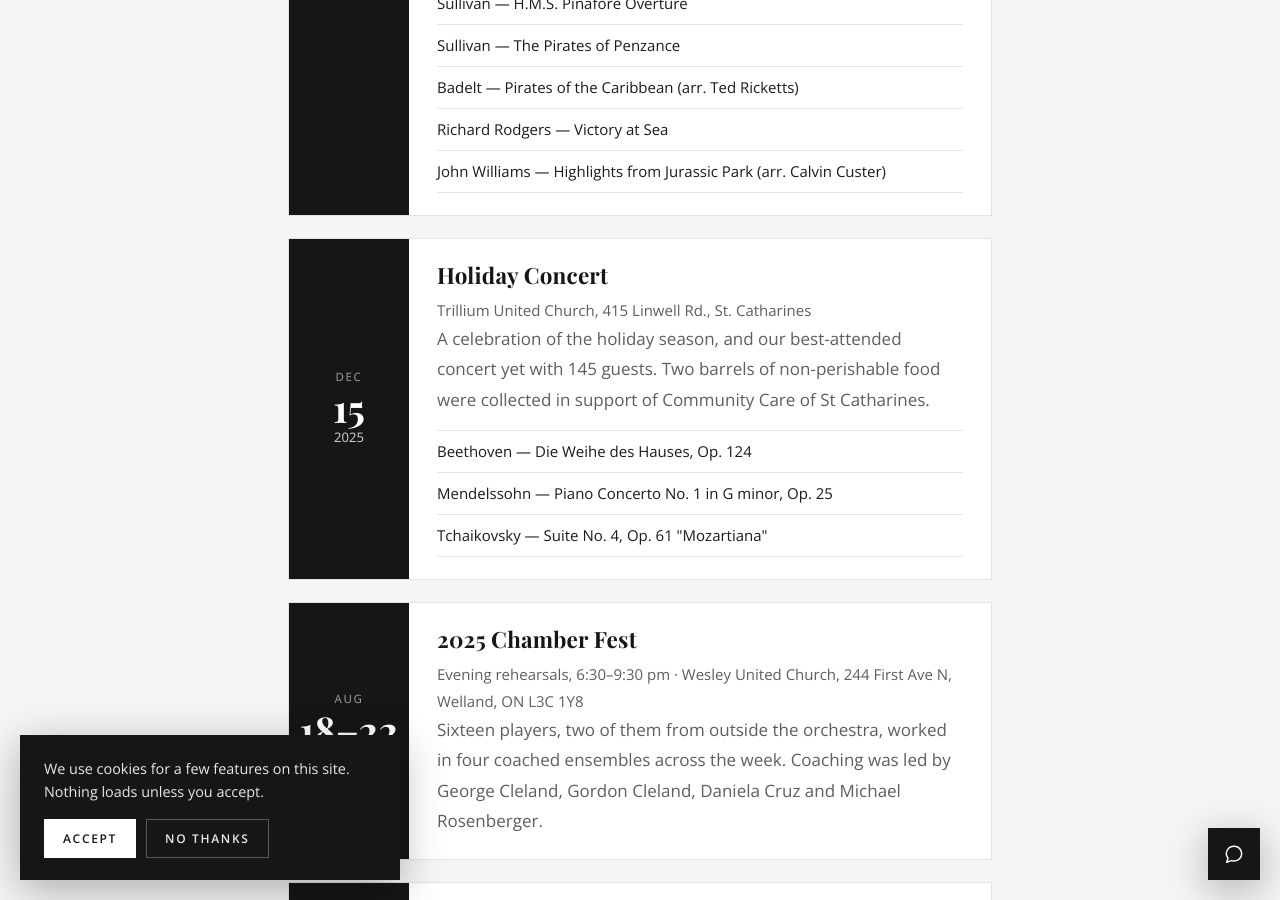
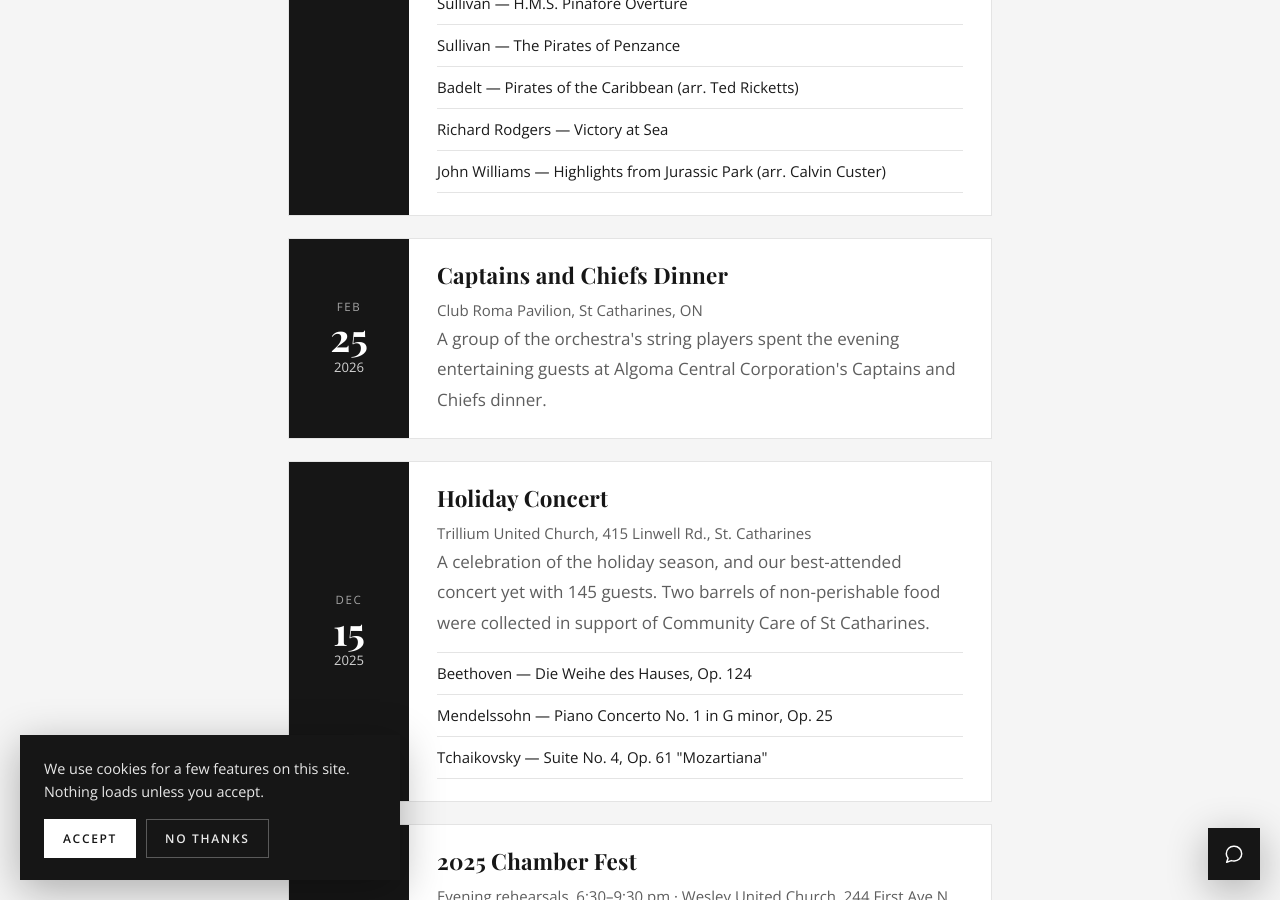
Before and after one commit to peninsulaorchestra/peninsulaorchestra.github.io, a Jekyll site: the page built from events.html, in a window 1280 px wide and 900 px high, scrolled down 2709 px. Built offline with Jekyll 4.4.1, drawn with Linux system fonts in a browser that asks for light colours.

Commit message:
Add the Captains and Chiefs dinner (#23)
* Add the Captains and Chiefs dinner

Co-Authored-By: Claude Opus 5 (1M context) <noreply@anthropic.com>

* Describe the Captains and Chiefs dinner as it actually was

Co-Authored-By: Claude Opus 5 (1M context) <noreply@anthropic.com>

---------

Co-authored-by: Claude Opus 5 (1M context) <noreply@anthropic.com>

```diff
--- a/_data/past_events.yml
+++ b/_data/past_events.yml
@@ -58,6 +58,14 @@
     - Badelt — Pirates of the Caribbean (arr. Ted Ricketts)
     - Richard Rodgers — Victory at Sea
     - John Williams — Highlights from Jurassic Park (arr. Calvin Custer)
+
+- title: Captains and Chiefs Dinner
+  date: 2026-02-25
+  venue: Club Roma Pavilion
+  address: St Catharines, ON
+  description: >-
+    A group of the orchestra's string players spent the evening entertaining
+    guests at Algoma Central Corporation's Captains and Chiefs dinner.
 
 - title: Holiday Concert
   date: 2025-12-15
```
